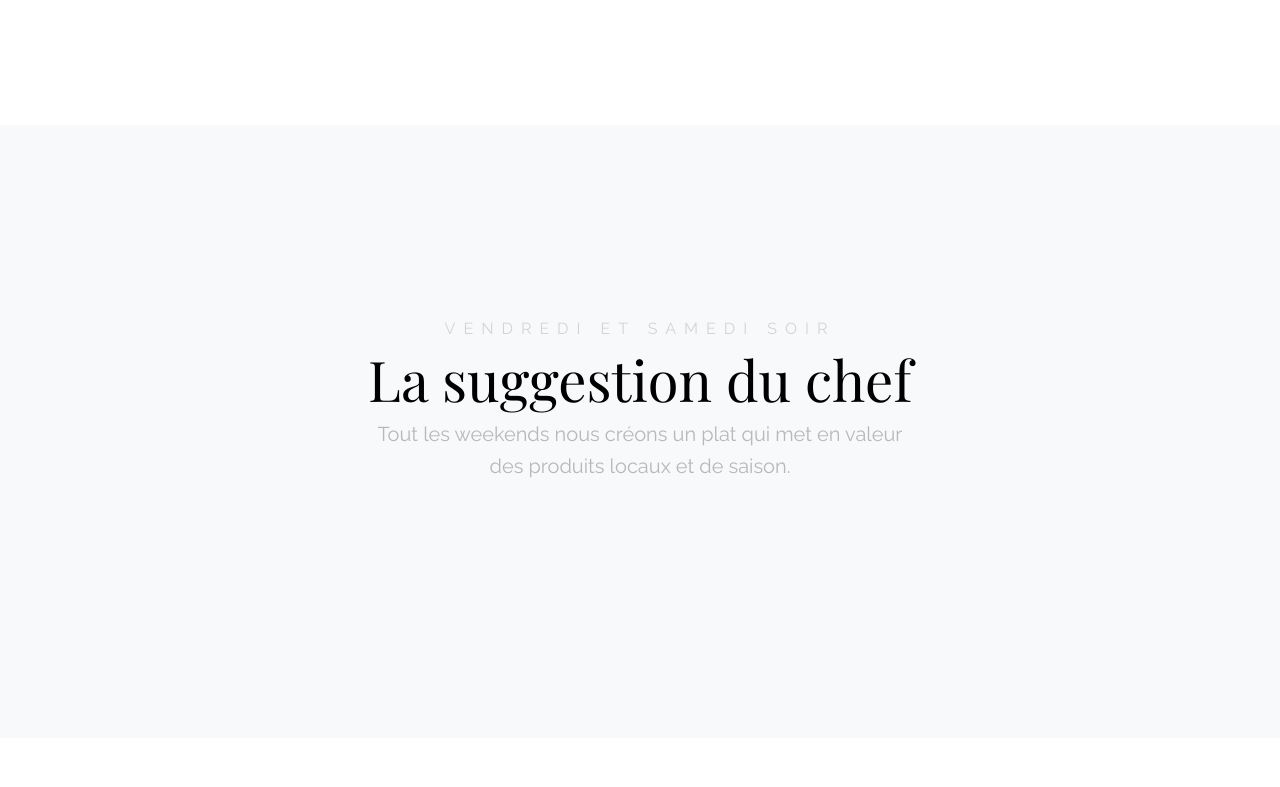
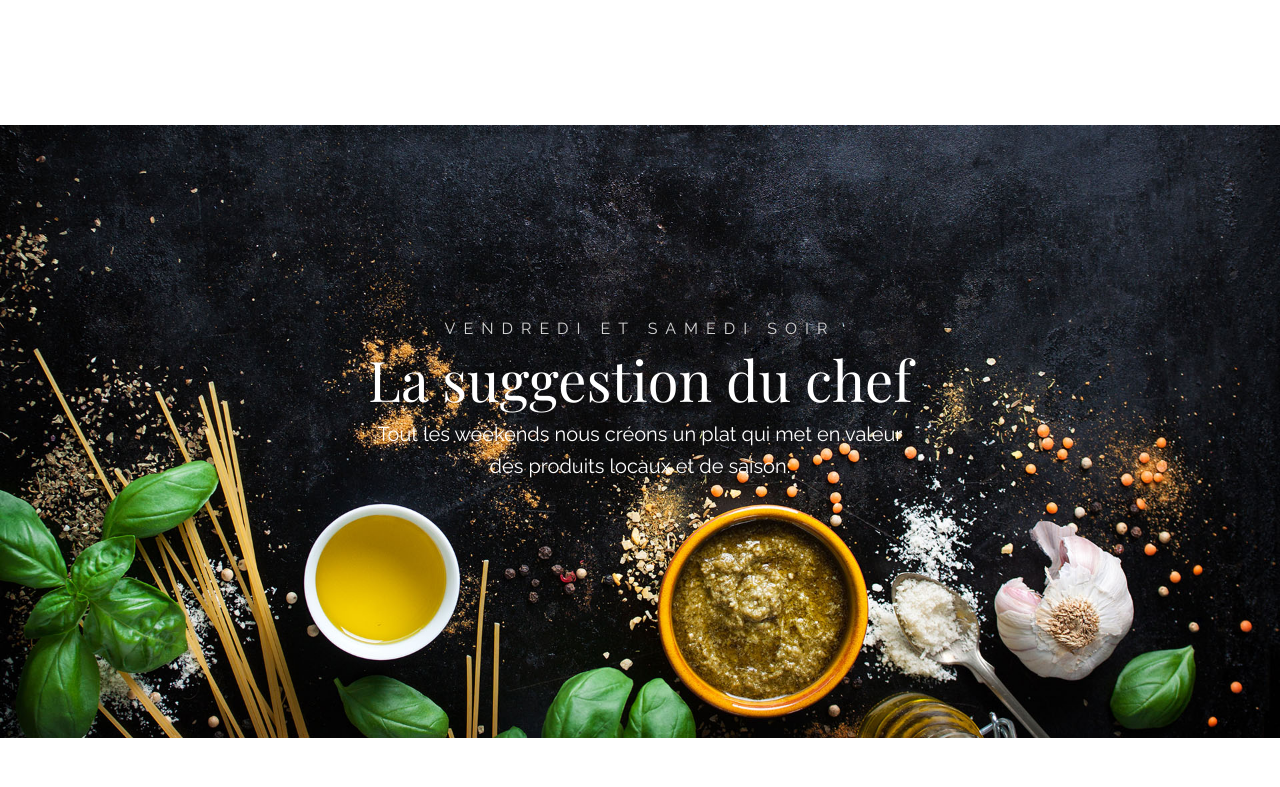
Before and after one commit to qleroux/organika, a plain HTML site: page index.html in a window 1280 px wide. Shown: the part 1373-2160 px from the top of the page. Drawn offline with nearby package versions, Linux system fonts and the light colour scheme; files whose address does not match are found by name; a web font is replaced by a local one.

Commit message:
suggestion section uptated
suggestion section uptated

```diff
--- a/css/style.css
+++ b/css/style.css
@@ -318,7 +318,16 @@ h1, h2, h3, h4, h5,
 .bg-light {
   background: #darken fafafa, 4% !important;
 }
-
+.bg-suggestion {
+  background-image: url('../images/suggestion.jpg');
+  background-position: bottom center;
+  -webkit-background-size: cover;
+  background-size: cover;
+  color: white;
+}
+.bg-suggestion h2{
+  color: white;
+}
 .site-custom-gutters {
   margin-left: -10px;
   margin-right: -10px;
--- a/index.html
+++ b/index.html
@@ -80,7 +80,7 @@
     <!-- END section -->
 
 
-    <section class="site-section bg-light" id="section-offer">
+    <section class="site-section bg-suggestion" id="section-offer">
       <div class="container">
 
         <div class="row">
@@ -461,7 +461,7 @@
           </div>
           <div class="col-md-12 text-center">
             <p>&copy; <!-- Link back to Colorlib can't be removed. Template is licensed under CC BY 3.0. -->
-Copyright &copy;<script>document.write(new Date().getFullYear());</script> All rights reserved | This template is made with <i class="icon-heart" aria-hidden="true"></i> by <a href="https://colorlib.com" target="_blank">Colorlib</a>
+Copyright &copy;<script>document.write(new Date().getFullYear());</script> All rights reserved | This template is made with <i class="icon-heart" aria-hidden="true"></i> by <a href="https://colorlib.com" target="_blank">Colorlib</a><br><a href="https://www.freepik.com/free-photos-vectors/food">Food photo created by valeria_aksakova - www.freepik.com</a>
 <!-- Link back to Colorlib can't be removed. Template is licensed under CC BY 3.0. --></p>
           </div>
         </div>
```
Also changed, not shown: images/suggestion.jpg (added).
